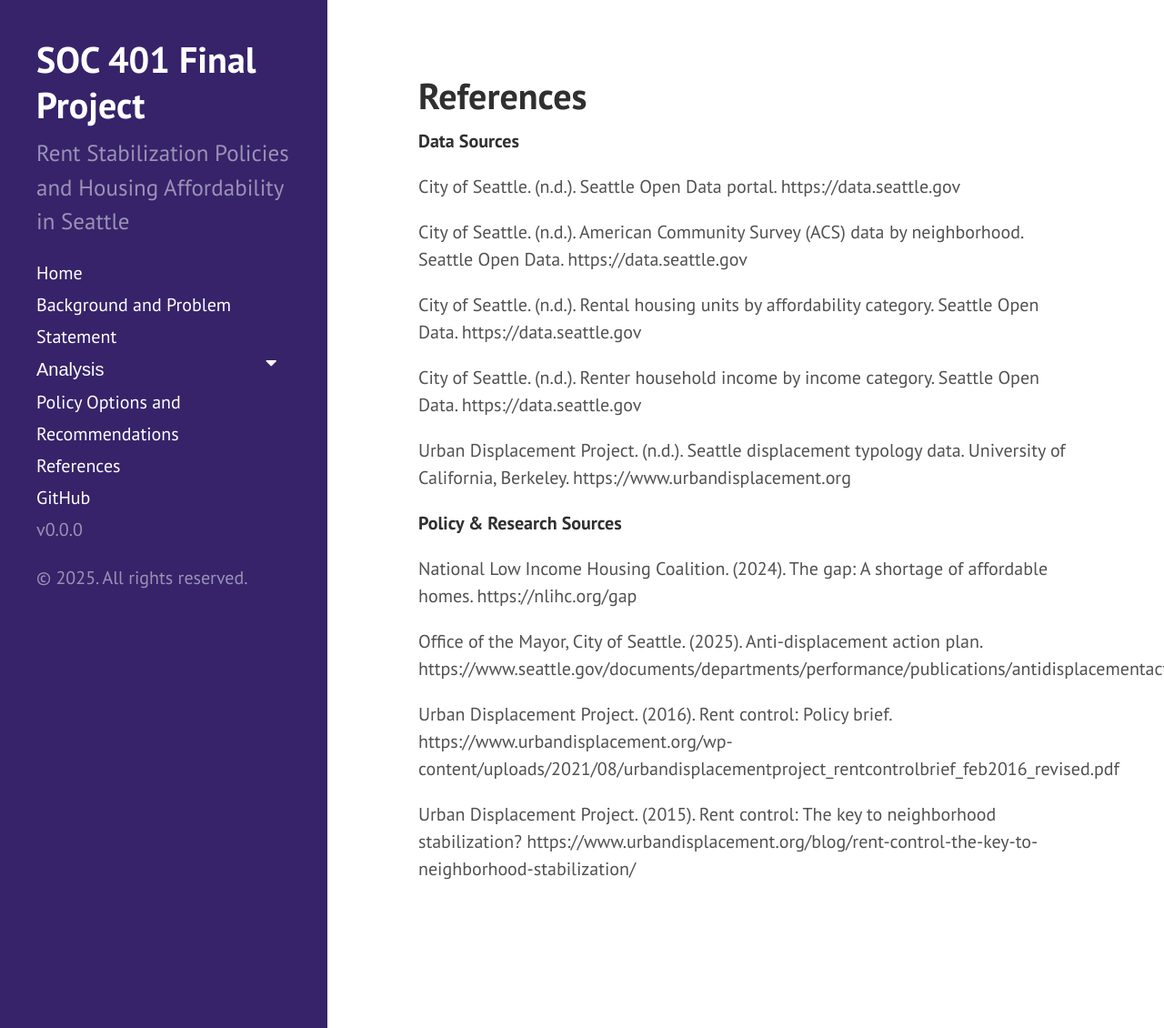
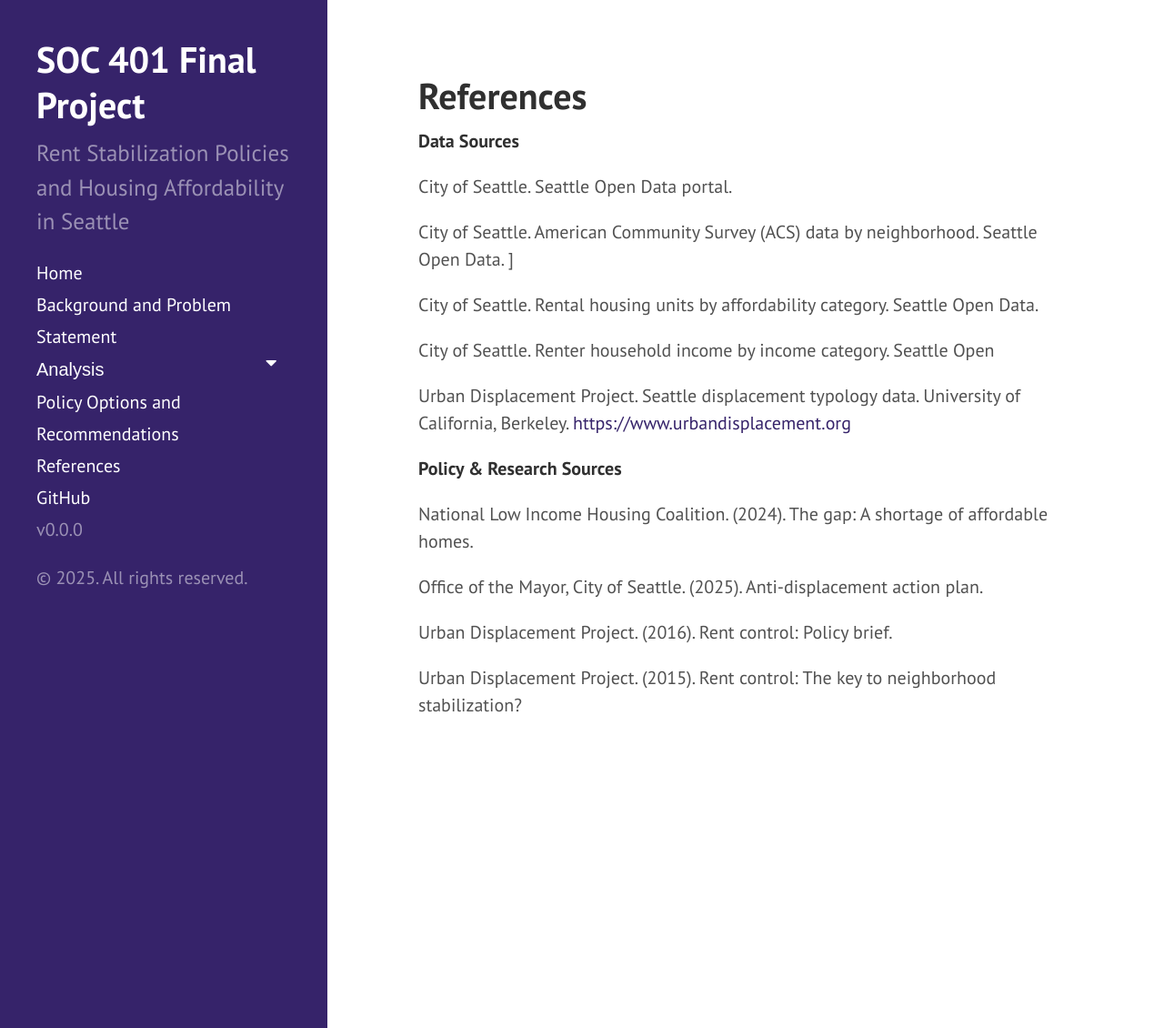
Before and after one commit to ymzakaria/soc401-ymzakaria, a Jekyll site: the page built from about.md, in a window 1280 px wide and 1130 px high. Shown: the whole window at 91% size. Built offline with Jekyll 4.4.1, drawn with Linux system fonts in a browser that asks for light colours.

Commit message:
Update about.md

```diff
--- a/about.md
+++ b/about.md
@@ -5,22 +5,22 @@
 
 **Data Sources**
 
-City of Seattle. (n.d.). Seattle Open Data portal. https://data.seattle.gov
+City of Seattle. Seattle Open Data portal. [](https://data.seattle.gov)
 
-City of Seattle. (n.d.). American Community Survey (ACS) data by neighborhood. Seattle Open Data. https://data.seattle.gov
+City of Seattle. American Community Survey (ACS) data by neighborhood. Seattle Open Data. [](https://data.seattle.gov/dataset/Incomes-Occupations-and-Earnings-Seattle-Neighborh/5r7r-hvze/about_data)]
 
-City of Seattle. (n.d.). Rental housing units by affordability category. Seattle Open Data. https://data.seattle.gov
+City of Seattle. Rental housing units by affordability category. Seattle Open Data. [](https://data.seattle.gov/dataset/Rental-Units-by-Affordability-Category/cyf7-3ujh/about_data)
 
-City of Seattle. (n.d.). Renter household income by income category. Seattle Open Data. https://data.seattle.gov
+City of Seattle. Renter household income by income category. Seattle Open [](https://data.seattle.gov/dataset/Renter-Households-by-Income-Category/vtrr-tzqh/about_data)
 
-Urban Displacement Project. (n.d.). Seattle displacement typology data. University of California, Berkeley. https://www.urbandisplacement.org
+Urban Displacement Project. Seattle displacement typology data. University of California, Berkeley. [https://www.urbandisplacement.org](https://www.urbandisplacement.org/)
 
 **Policy & Research Sources**
 
-National Low Income Housing Coalition. (2024). The gap: A shortage of affordable homes. https://nlihc.org/gap
+National Low Income Housing Coalition. (2024). The gap: A shortage of affordable homes. [](https://nlihc.org)
 
-Office of the Mayor, City of Seattle. (2025). Anti-displacement action plan. https://www.seattle.gov/documents/departments/performance/publications/antidisplacementactionplan.pdf
+Office of the Mayor, City of Seattle. (2025). Anti-displacement action plan. [](https://www.seattle.gov/documents/departments/performance/publications/antidisplacementactionplan.pdf)
 
-Urban Displacement Project. (2016). Rent control: Policy brief. https://www.urbandisplacement.org/wp-content/uploads/2021/08/urbandisplacementproject_rentcontrolbrief_feb2016_revised.pdf
+Urban Displacement Project. (2016). Rent control: Policy brief. [](https://www.urbandisplacement.org/wp-content/uploads/2021/08/urbandisplacementproject_rentcontrolbrief_feb2016_revised.pdf)
 
-Urban Displacement Project. (2015). Rent control: The key to neighborhood stabilization? https://www.urbandisplacement.org/blog/rent-control-the-key-to-neighborhood-stabilization/
+Urban Displacement Project. (2015). Rent control: The key to neighborhood stabilization? [](https://www.urbandisplacement.org/blog/rent-control-the-key-to-neighborhood-stabilization/)
```
